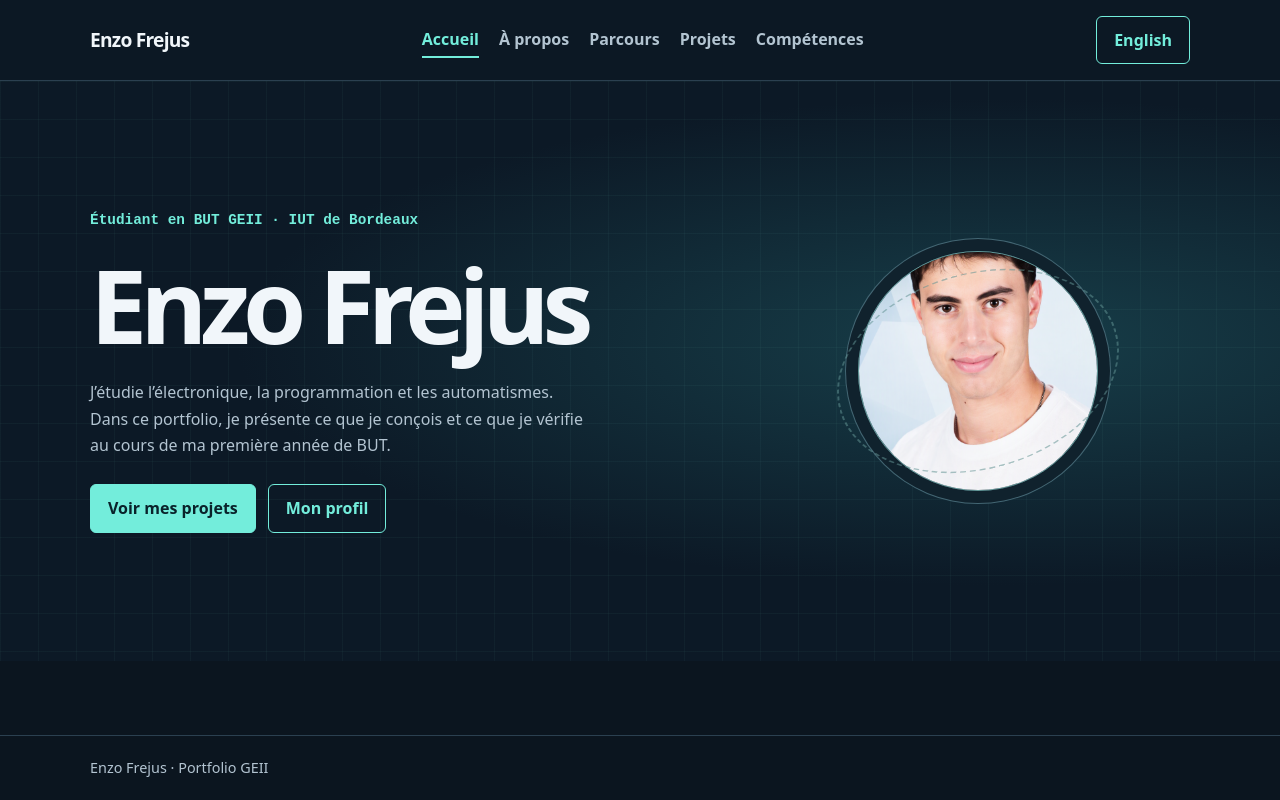
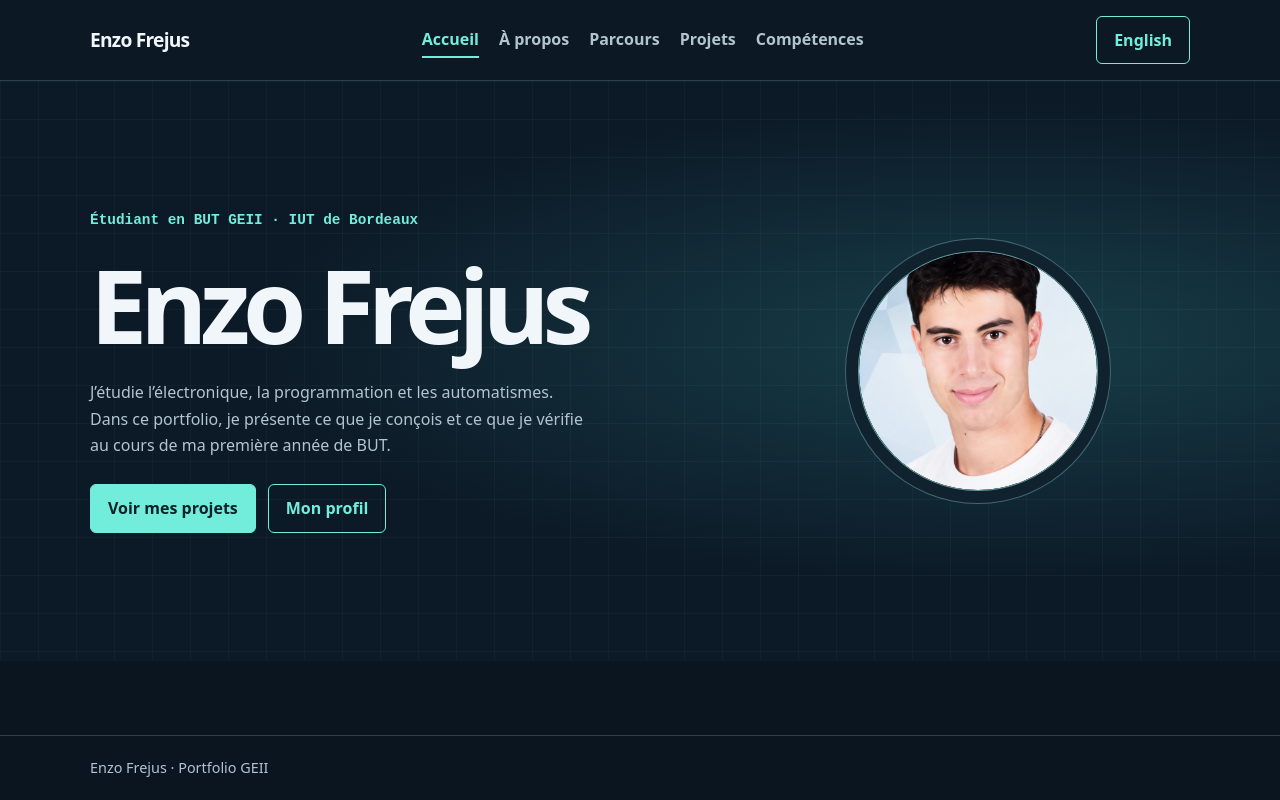
Before and after one commit to Zartex9133/portfolio-enzo-frejus, a plain HTML site: page index.html in a window 1280 px wide. Drawn offline with Linux system fonts and the light colour scheme.

Commit message:
Update index.html

```diff
--- a/index.html
+++ b/index.html
@@ -285,12 +285,22 @@
           </div>
         </div>
 
-        <div class="monogramme">
+        <div class="monogramme" style="overflow: hidden;">
   <img
     src="images/profil.png"
     onerror="this.onerror = null; this.src = 'profil.png';"
     alt="Portrait d’Enzo Frejus"
-    style="position: absolute; inset: 0; width: 100%; height: 100%; border-radius: 50%; object-fit: cover;"
+    style="
+      position: absolute;
+      inset: 0;
+      z-index: 1;
+      width: 100%;
+      height: 100%;
+      border-radius: 50%;
+      object-fit: cover;
+      object-position: 50% 25%;
+      background-color: #102733;
+    "
   >
 </div>
       </div>
```
